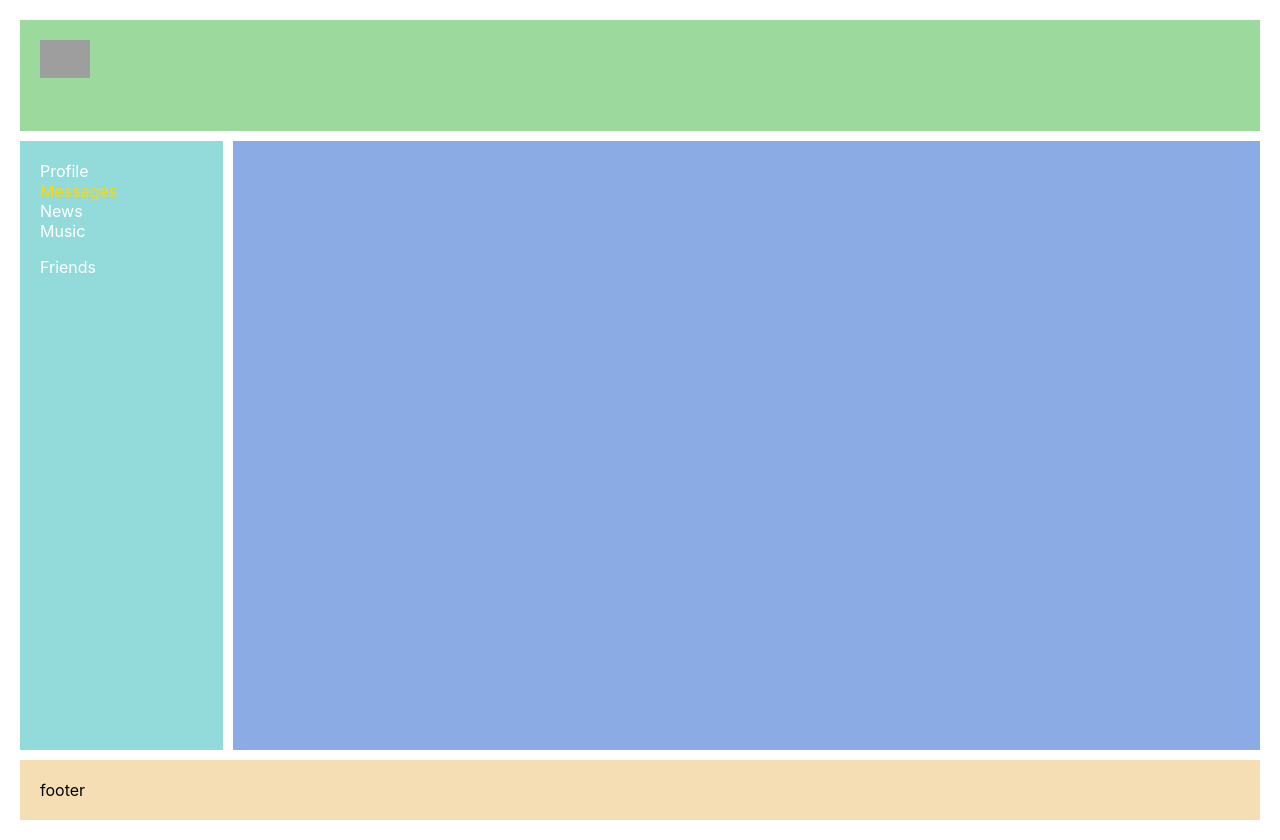
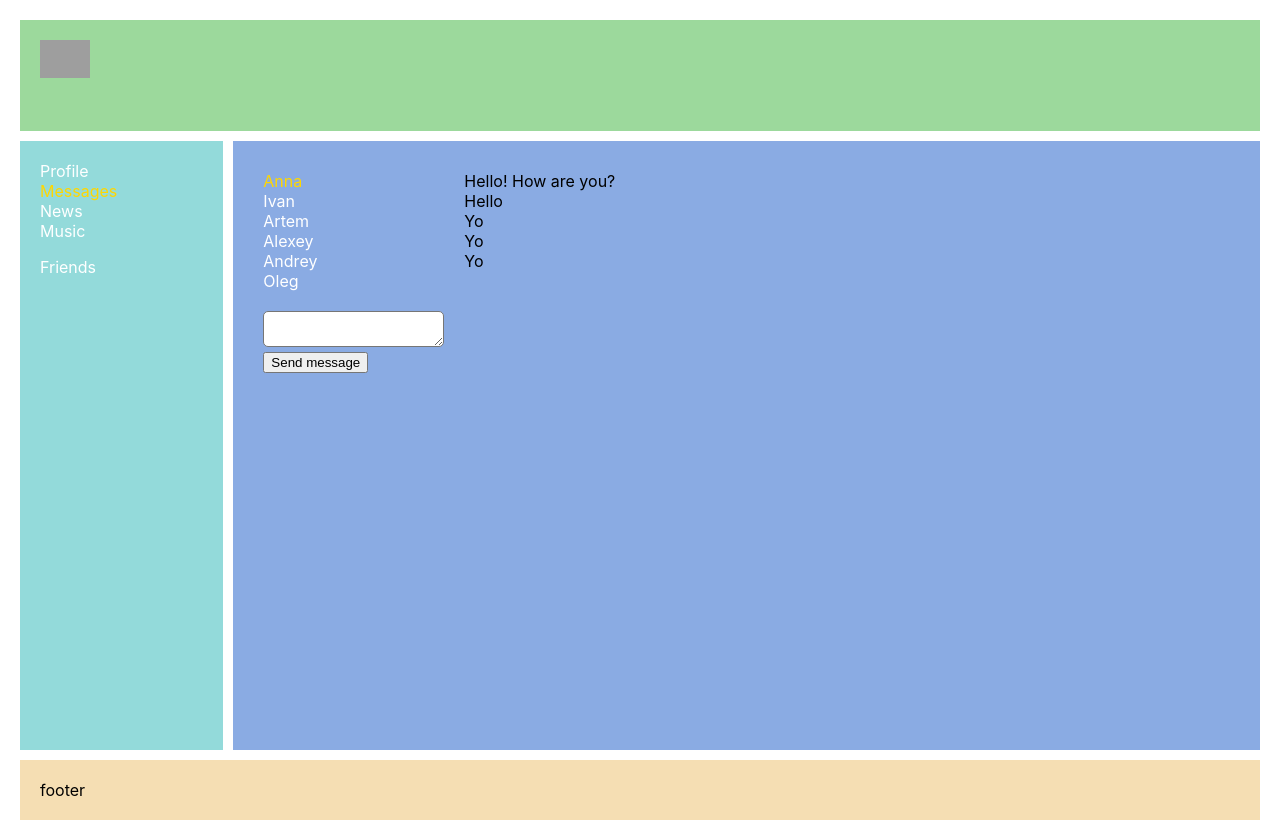
Before and after one commit to Komandr33/samurai-way-main, a React (Create React App) app: page /dialogs/2600ce80-1071-11ee-ac42-8178fd7b9544 in a window 1280 px wide. Built offline with nearby package versions, Linux system fonts and the light colour scheme; grey boxes are pictures that could not be loaded.

Commit message:
Refactor Dialogs.tsx and down the nesting

```diff
--- a/src/App.tsx
+++ b/src/App.tsx
@@ -52,9 +52,8 @@ export const App: FC<AppPropsType> = (props) => {
   const profile = () => <Profile profile={state.profile}
                                  collBack={props.store.dispatch.bind(props.store)}/>
 
-  // const dialogs = () => <Dialogs dialogs={state.dialogs}
-  //                                addMessage={props.store.addMessage.bind(props.store)}
-  //                                updateText={props.store.updateText.bind(props.store)}/>
+  const dialogs = () => <Dialogs dialogs={state.dialogs}
+                                 collBack={props.store.dispatch.bind(props.store)}/>
 
   return (
     <div className={'app-wrapper'}>
@@ -65,7 +64,7 @@ export const App: FC<AppPropsType> = (props) => {
         {/*  <Redirect to={PATH.ERROR}/>*/}
         {/*</Route>*/}
         <Route path={PATH.PROFILE} render={profile}/>
-        {/*<Route path={PATH.DIALOGS} render={dialogs}/>*/}
+        <Route path={PATH.DIALOGS} render={dialogs}/>
         <Route path={PATH.NEWS} render={News}/>
         <Route path={PATH.MUSICS} render={Musics}/>
         <Route path={PATH.FRIENDS} render={Friends}/>
--- a/src/components/Body/Dialogs/Dialogs.tsx
+++ b/src/components/Body/Dialogs/Dialogs.tsx
@@ -4,17 +4,23 @@ import {Dialog} from './Dialog/Dialog';
 import {Message} from './Messages/Message';
 import {Textarea} from '../Textarea/Textarea';
 import {DialogsType} from '../../../App';
+import {ActionType, addMessageAC, updateTextAC} from '../../../redux/state';
 
 type DialogsPropsType = {
   dialogs: DialogsType
-  addMessage: (value: string) => void,
-  updateText: (value: string) => void
+  collBack: (action: ActionType) => void
 }
 
 export const Dialogs = (props: DialogsPropsType) => {
 
   const dialogElement = props.dialogs.dialogs.map(el => <Dialog key={el.id} name={el.name} id={el.id}/>)
   const messageElement = props.dialogs.messages.map(el => <Message key={el.id} message={el.message}/>)
+  const addMessageHandler = (v: string) => {
+    props.collBack(addMessageAC(v))
+  }
+  const updateTextHandler = (v: string) => {
+    props.collBack(updateTextAC('dialogs', v))
+  }
 
   return (
     <div className={s.dialogs}>
@@ -26,8 +32,8 @@ export const Dialogs = (props: DialogsPropsType) => {
       </div>
       <div className={'inputBlock'}>
         <Textarea value={props.dialogs.newMessageText}
-                  updateText={props.updateText}
-                  collBack={props.addMessage}
+                  updateText={updateTextHandler}
+                  collBack={addMessageHandler}
                   buttonTitle={'Send message'}
         />
       </div>
--- a/src/components/Body/Profile/Mypost/MyPosts.tsx
+++ b/src/components/Body/Profile/Mypost/MyPosts.tsx
@@ -3,7 +3,7 @@ import s from './MyPosts.module.css';
 import {Post} from './Post/Post';
 import {Textarea} from '../../Textarea/Textarea';
 import {ProfileType} from '../../../../App';
-import {ActionType, AddPostAC, UpdateTextAC} from '../../../../redux/state';
+import {ActionType, addPostAC, updateTextAC} from '../../../../redux/state';
 
 type PostsPropsType = {
   posts: ProfileType,
@@ -13,10 +13,10 @@ type PostsPropsType = {
 export function MyPosts(props: PostsPropsType) {
 
   const addPostHandler = (v: string) => {
-    props.collBack(AddPostAC(v))
+    props.collBack(addPostAC(v))
   }
   const updateTextHandler = (v: string) => {
-    props.collBack(UpdateTextAC('post', v))
+    props.collBack(updateTextAC('post', v))
   }
   const posts = props.posts.posts.map((p) => <Post key={p.id} message={p.message} likeCounts={p.likes}/>);
 
--- a/src/redux/state.ts
+++ b/src/redux/state.ts
@@ -97,22 +97,16 @@ export const store: StoreType = {
 }
 
 export type ActionType =
-  ReturnType<typeof UpdateTextAC>
-  | ReturnType<typeof AddPostAC>
-  | ReturnType<typeof AddMessageAC>
+  ReturnType<typeof updateTextAC>
+  | ReturnType<typeof addPostAC>
+  | ReturnType<typeof addMessageAC>
 
-export const UpdateTextAC = (id: string, value: string) => {
+export const updateTextAC = (id: string, value: string) => {
     return {type: 'UPDATE-TEXT', id, value} as const
 }
-export const AddPostAC = (value: string) => {
+export const addPostAC = (value: string) => {
     return {type: 'ADD-POST', value} as const
 }
-export const AddMessageAC = (value: string) => {
+export const addMessageAC = (value: string) => {
     return {type: 'ADD-MESSAGE', value} as const
 }
-
-// export const dispatchTypes = {
-//     updateText: 'UPDATE-TEXT',
-//     addPost: 'ADD-POST',
-//     addMessage: 'ADD-MESSAGE'
-// } as const
```
